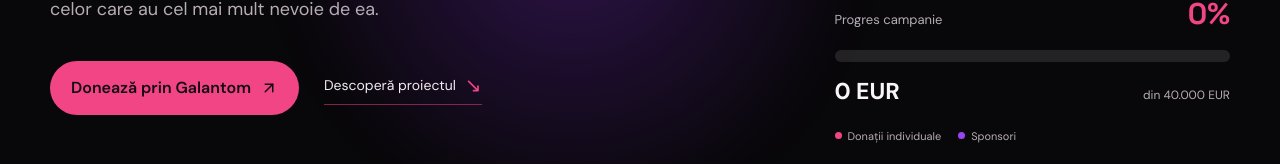
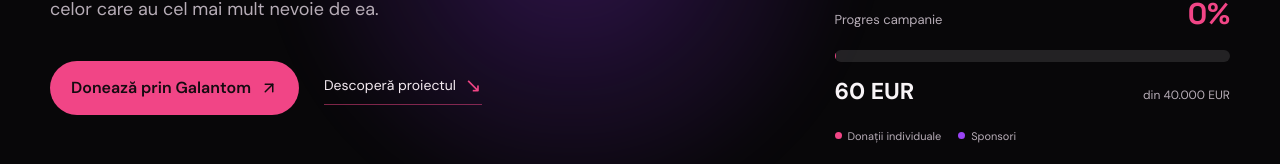
Before and after one commit to fightforflightsro-byte/fight-for-flights, a React (Vite) app: page / in a window 1280 px wide. Shown: the part 493-657 px from the top of the page. Built offline with nearby package versions, Linux system fonts and the light colour scheme.

Commit message:
Update individual donation total

```diff
--- a/src/data/campaignData.js
+++ b/src/data/campaignData.js
@@ -1,9 +1,9 @@
 export const campaignStats = {
   targetEur: 40000,
-  individualRaisedRon: 0,
+  individualRaisedRon: 300,
   galantomGoalRon: 180000,
   ronPerEur: 5,
-  lastUpdated: '2026-09-10',
+  lastUpdated: '2026-09-15',
 }
 
 export const corporateSponsors = []
```
